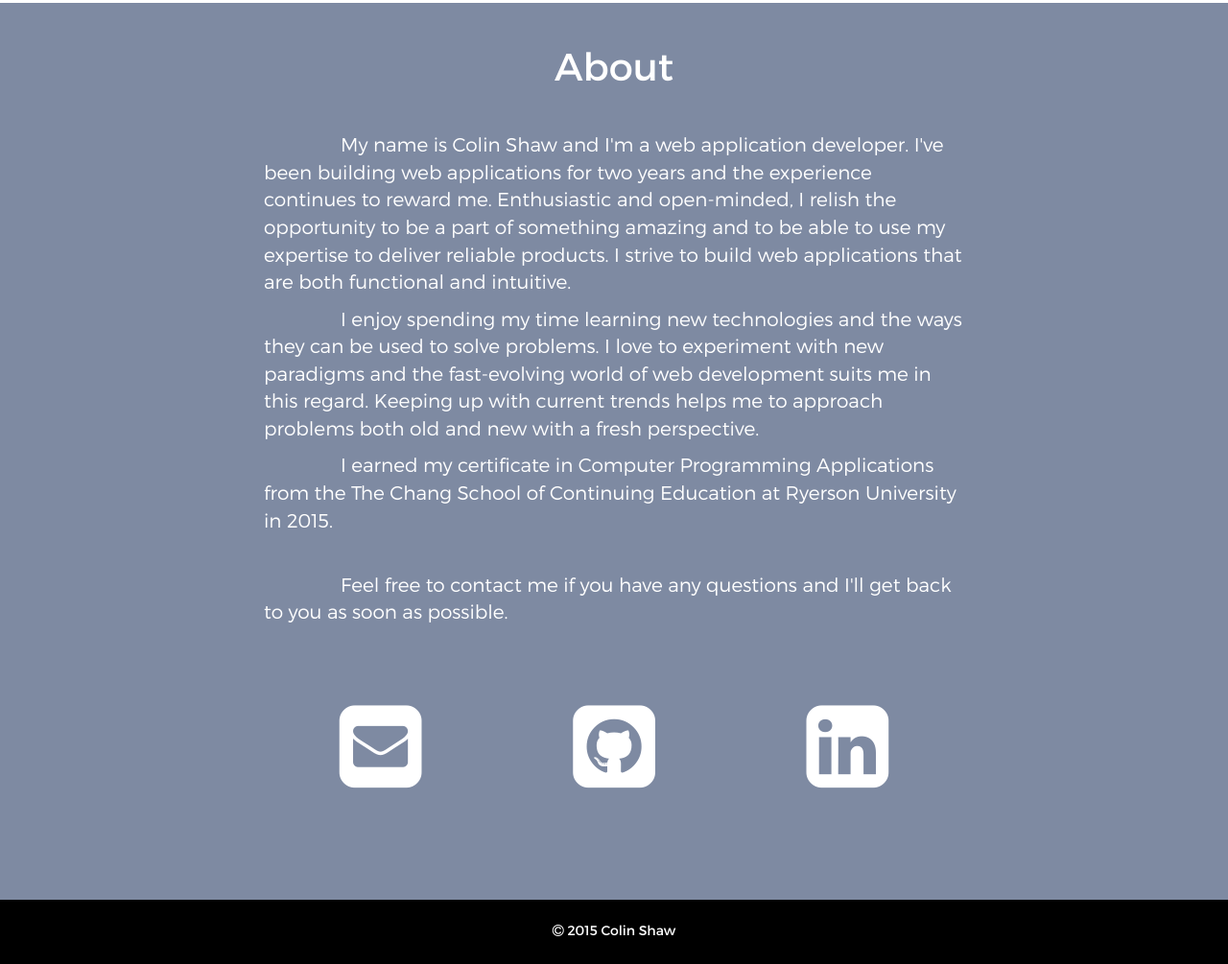
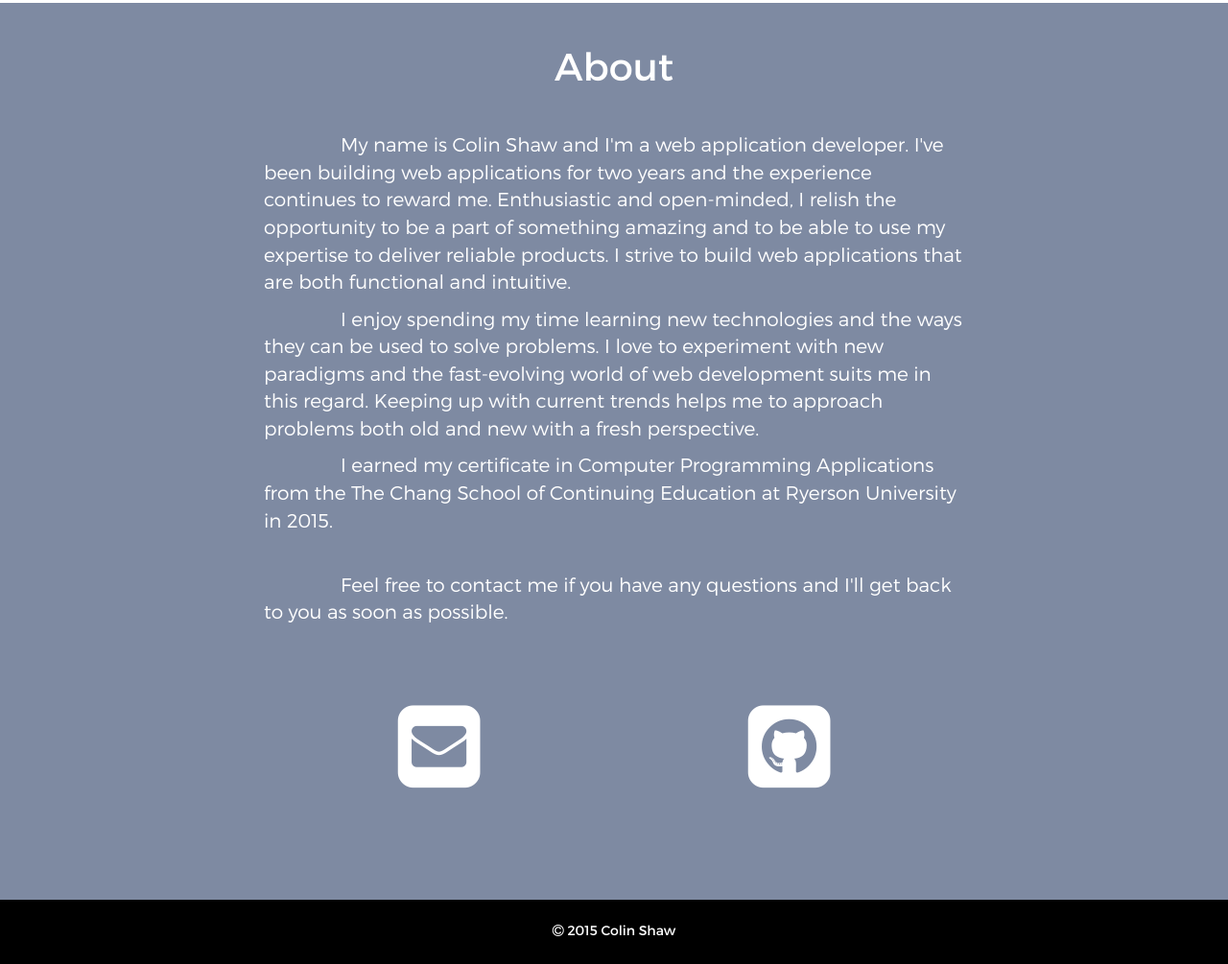
Before and after one commit to seashaw/seashaw.github.io, a plain HTML site: page index.html in a window 1280 px wide. Shown: the part 1700-2705 px from the top of the page at 96% size. Drawn offline with nearby package versions, Linux system fonts and the light colour scheme.

Commit message:
Removed linked-in link. Kinda pointless at the moment.

```diff
--- a/index.html
+++ b/index.html
@@ -141,7 +141,10 @@
         </p>
       </div>
       <div id="about-contact" class="col-xs-12">
+        <!--
         <div class="col-xs-4">
+        -->
+        <div class="col-xs-6">
           <div class="text-center">
             <a id="contact-button" href="" data-toggle="modal"
                 data-target="#contact-modal">
@@ -149,7 +152,10 @@
             </a>
           </div>
         </div>
+        <!--
         <div class="col-xs-4">
+        -->
+        <div class="col-xs-6">
           <div class="text-center">
             <a id="github-button" target="_blank"
                 href="https://github.com/seashaw">
@@ -157,6 +163,8 @@
             </a>
           </div>
         </div>
+
+        <!--
         <div class="col-xs-4">
           <div class="text-center">
             <a id="linkedin-button" target="_blank"
@@ -165,6 +173,8 @@
             </a>
           </div>
         </div>
+        -->
+
       </div>
     </div>
 
```
